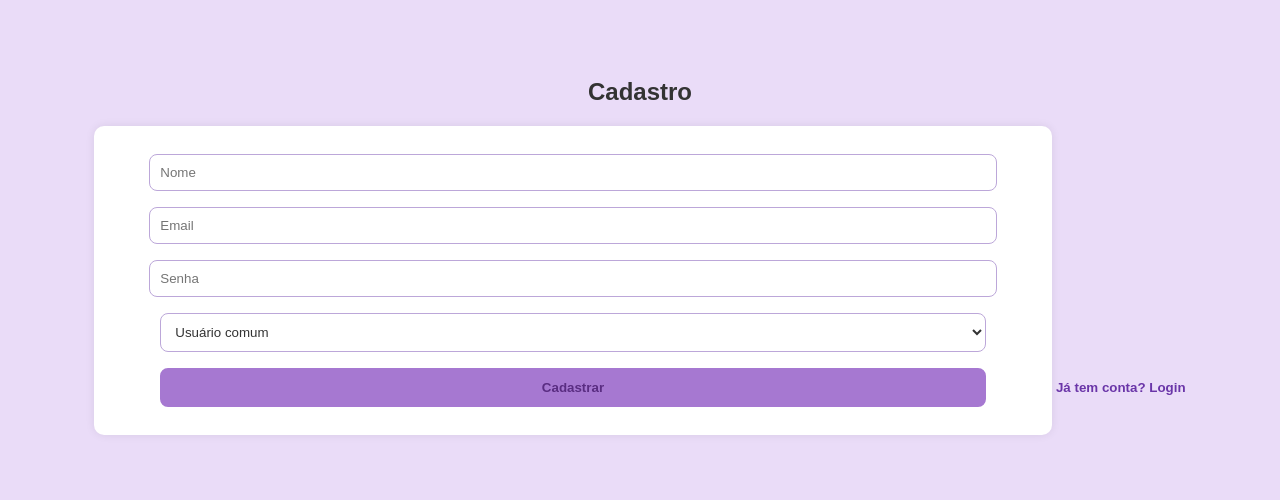
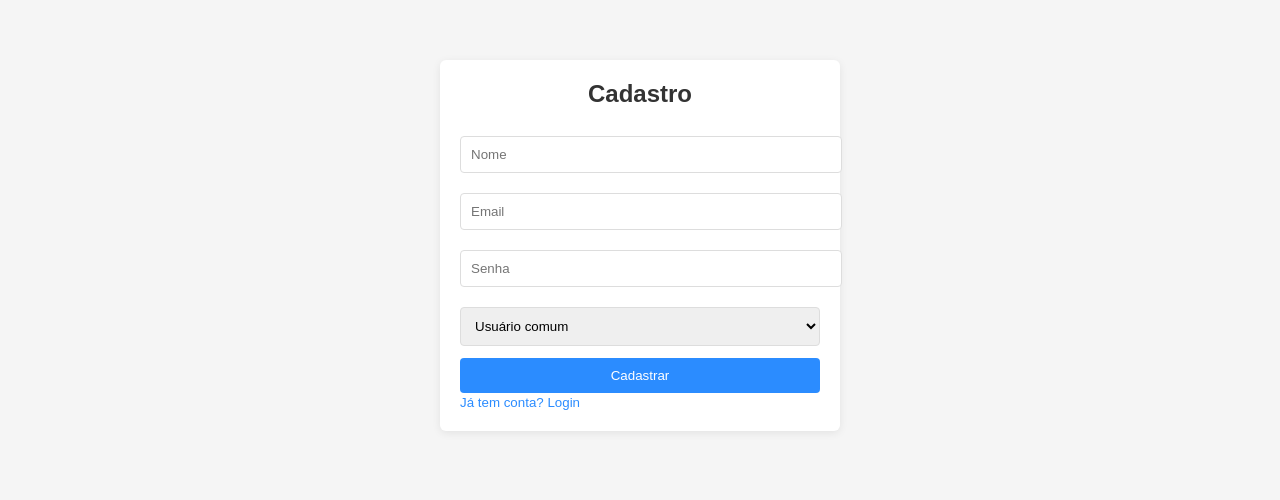
Before and after one commit to LetMatsumoto/WebApp, a PHP site: page /cadastro.php in a window 1280 px wide. Shown: the top 500 px of the page. Run offline with PHP 8.4, Linux system fonts and the light colour scheme.

Commit message:
ATUALIZAÇÃO 11/09 2.0

```diff
--- a/WebApp/CSS/style.css
+++ b/WebApp/CSS/style.css
@@ -1,54 +1,50 @@
-body {
-  font-family: Arial, sans-serif;
-  background: #EADCF8; /* lilás clarinho */
-  text-align: center;
-  padding: 50px;
-  color: #333;
+body
+{ font-family: Arial, sans-serif;
+   background:#f5f5f5;
+   color:#333;
+    margin:0;
+    padding:0; }
+.container
+{ width:360px;
+   margin:60px auto;
+   background:#fff;
+   padding:20px;
+   border-radius:6px;
+   box-shadow:0 2px 8px rgba(0,0,0,.08);
+   }
+h2
+{ margin-top:0;
+   text-align:center;
+   }
+input[type="text"],
+ input[type="email"],
+  input[type="password"],
+   select {
+  width:100%;
+  padding:10px;
+  margin:8px 0 12px;
+  border:1px solid #ddd;
+  border-radius:4px;
 }
-
-/* cartões/formulários */
-form {
-  background: #ffffff;        /* caixas brancas */
-  padding: 20px;
-  border-radius: 10px;
-  display: inline-block;
-  box-shadow: 0 0 10px rgba(0,0,0,0.08);
-  margin-bottom: 16px;
+button
+{ width:100%;
+  padding:10px;
+  border:0;
+  background:#2b8cff;
+  color:#fff; border-radius:4px;
+  cursor:pointer;
 }
-
-/* campos */
-input, select, button {
-  margin: 8px;
-  padding: 10px;
-  width: 90%;
-  border: 1px solid #bca7d9;  /* contorno roxo suave */
-  border-radius: 8px;
-  background: #ffffff;        /* brancos */
-  color: #333;
+.alert
+{ background:#ffe6e6;
+  color:#a00;
+  padding:8px;
+  border-radius:4px;
+  margin-bottom:10px;
 }
-
-/* botões */
-button {
-  background: #a678d1;        /* branco */
-  border: 2px solid #a678d1;  /* lilás */
-  color: #5a2d82;             /* roxo no texto */
-  font-weight: bold;
-  cursor: pointer;
-  transition: 0.25s;
+.success
+{ background:#e6ffe6;
+  color:#070; padding:8px;
+  border-radius:4px;
+  margin-bottom:10px;
 }
-button:hover {
-  background: #f5ebff;        /* hover clarinho */
-  border-color: #5a2d82;
-}
-
-/* links combinando com o tema */
-a {
-  color: #6a35a8;             /* roxo */
-  text-decoration: none;
-  font-weight: 600;
-}
-a:hover {
-  text-decoration: underline;
-  background: #f5ebff;        /* leve realce no hover */
-  border-radius: 4px;
-}
+a { color:#2b8cff; text-decoration:none; }
--- a/WebApp/cadastro.php
+++ b/WebApp/cadastro.php
@@ -3,19 +3,27 @@ require_once 'conexao.php';
 
 if ($_SERVER['REQUEST_METHOD'] === 'POST') {
     $nome = trim($_POST['nome'] ?? '');
-    $email = trim($_POST['email'] ?? '');
+    $login = trim($_POST['login'] ?? ''); // Alterado de 'email' para 'login'
     $senha = $_POST['senha'] ?? '';
     $tipo = $_POST['tipo'] ?? '1';
 
-    if ($nome && $email && $senha) {
-        $stmt = $pdo->prepare("SELECT email FROM usuarios WHERE email = ?");
-        $stmt->execute([$email]);
+    if ($nome && $login && $senha) {
+        // Verifica se o login (e-mail) já existe
+        $stmt = $pdo->prepare("SELECT login FROM usuarios WHERE login = ?");
+        $stmt->execute([$login]);
         if ($stmt->fetch()) {
-            $erro = "Email já cadastrado.";
+            $erro = "Login já cadastrado.";
         } else {
+            // Criptografa a senha antes de inserir
             $hash = password_hash($senha, PASSWORD_DEFAULT);
-            $stmt = $pdo->prepare("INSERT INTO usuarios (email, senha, nome, tipo, quant_acesso, status, tentativas) VALUES (?, ?, ?, ?, 0, 'A', 0)");
-            $stmt->execute([$email, $hash, $nome, $tipo]);
+
+            // Query de INSERT corrigida para a estrutura da tabela
+            $stmt = $pdo->prepare("INSERT INTO usuarios (login, senha, nome, tipo, quant_acesso, status, tentativas) VALUES (?, ?, ?, ?, 0, 'A', 0)");
+
+            // Executa a inserção com os valores corretos
+            $stmt->execute([$login, $hash, $nome, $tipo]);
+
+            // Redireciona em caso de sucesso
             header('Location: login.php?success=Cadastro realizado');
             exit;
         }
@@ -37,8 +45,7 @@ if ($_SERVER['REQUEST_METHOD'] === 'POST') {
   <?php if(!empty($erro)): ?><div class="alert"><?=$erro?></div><?php endif; ?>
   <form method="post">
     <input type="text" name="nome" placeholder="Nome" required>
-    <input type="email" name="email" placeholder="Email" required>
-    <input type="password" name="senha" placeholder="Senha" required>
+    <input type="email" name="login" placeholder="Email" required> <input type="password" name="senha" placeholder="Senha" required>
     <select name="tipo">
       <option value="1">Usuário comum</option>
       <option value="0">Administrador</option>
--- a/WebApp/index.php
+++ b/WebApp/index.php
@@ -51,8 +51,9 @@ if ($_SERVER['REQUEST_METHOD'] === 'POST') {
     <input type="email" name="email" placeholder="Email" required>
     <input type="password" name="senha" placeholder="Senha" required>
     <button type="submit">Entrar</button>
+    <small><a href="cadastro.php">Cadastrar</a> • <a href="esqueci_senha.php">Esqueci a senha</a></small>
   </form>
-  <small><a href="cadastro.php">Cadastrar</a> • <a href="esqueci_senha.php">Esqueci a senha</a></small>
+
 </div>
 </body>
 </html>
```
